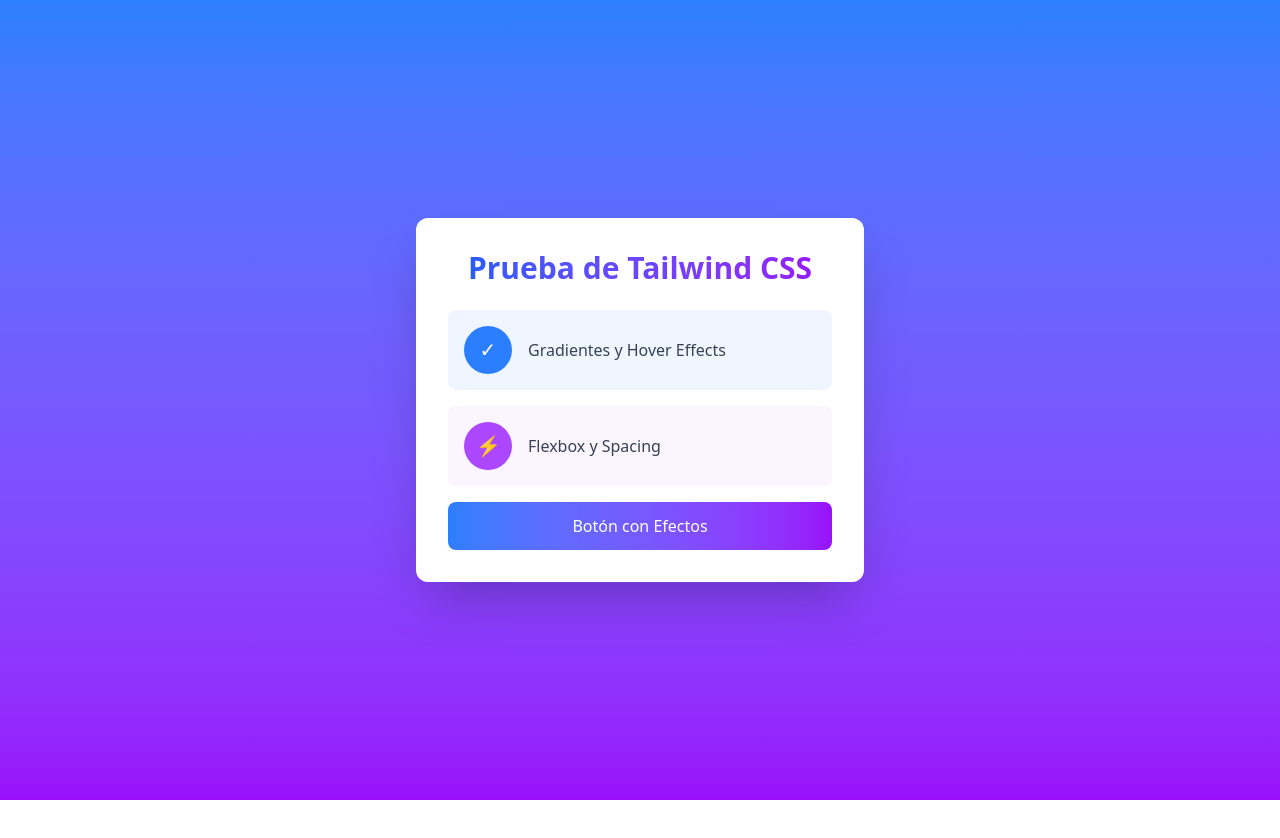
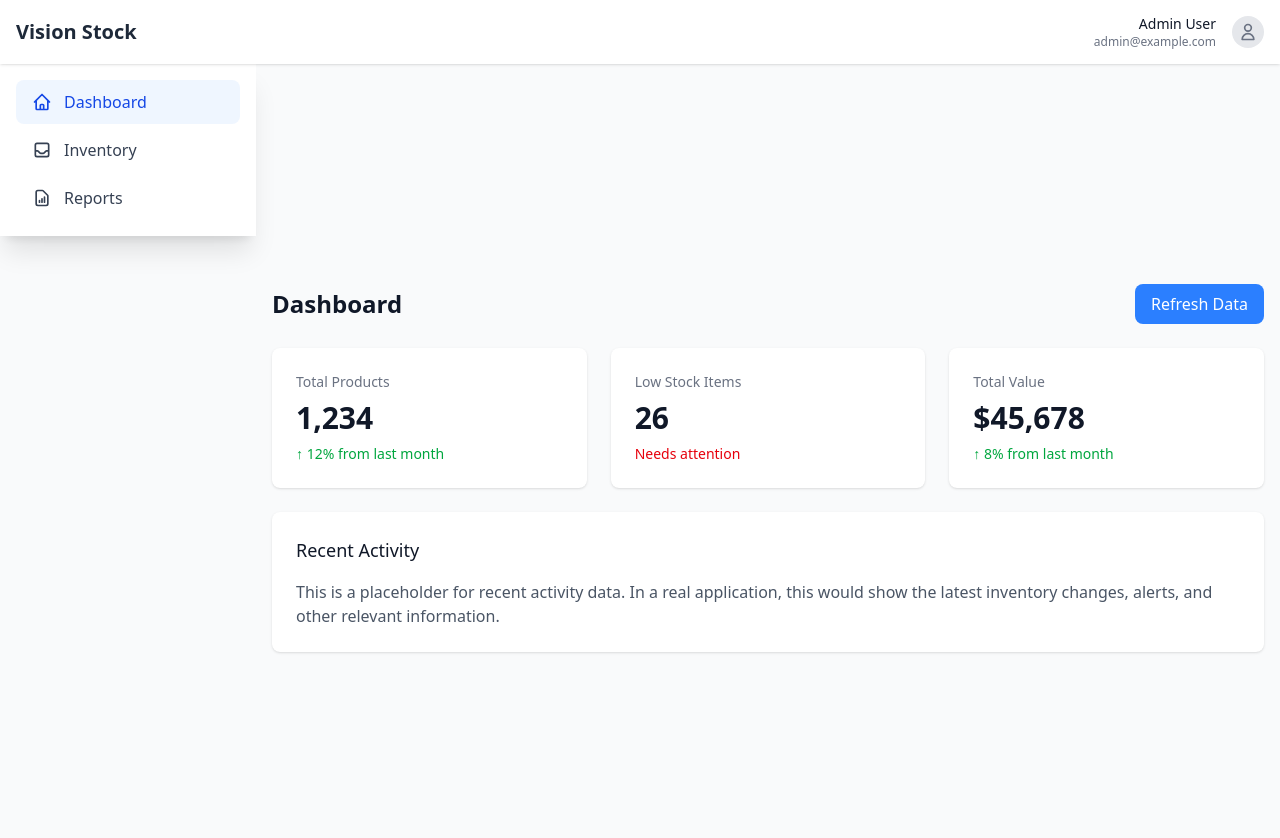
Before and after one commit to mayk0l/vision-stock, a React (Vite) app in the folder frontend/: page / in a window 1280 px wide. Shown: the top 838 px of the page. Before the commit the page ends 800 px from the top, so only its background shows below. Built offline with nearby package versions, Linux system fonts and the light colour scheme.

Commit message:
feature: agregar layout responsive y página base de dashboard

```diff
--- a/frontend/src/App.tsx
+++ b/frontend/src/App.tsx
@@ -1,32 +1,11 @@
+import AppLayout from './components/AppLayout';
+import DashboardPage from './pages/DashboardPage';
+
 function App() {
   return (
-    <div className="min-h-screen bg-gradient-to-b from-blue-500 to-purple-600 flex items-center justify-center p-4">
-      <div className="bg-white rounded-xl shadow-2xl p-8 max-w-md w-full mx-auto transform hover:scale-105 transition-transform duration-300">
-        <h1 className="text-3xl font-bold text-center mb-6 text-transparent bg-clip-text bg-gradient-to-r from-blue-600 to-purple-600">
-          Prueba de Tailwind CSS
-        </h1>
-
-        <div className="space-y-4">
-          <div className="flex items-center gap-4 bg-blue-50 p-4 rounded-lg hover:bg-blue-100 transition-colors">
-            <div className="w-12 h-12 bg-blue-500 rounded-full flex items-center justify-center">
-              <span className="text-white text-xl">✓</span>
-            </div>
-            <p className="text-gray-700">Gradientes y Hover Effects</p>
-          </div>
-
-          <div className="flex items-center gap-4 bg-purple-50 p-4 rounded-lg hover:bg-purple-100 transition-colors">
-            <div className="w-12 h-12 bg-purple-500 rounded-full flex items-center justify-center">
-              <span className="text-white text-xl">⚡</span>
-            </div>
-            <p className="text-gray-700">Flexbox y Spacing</p>
-          </div>
-
-          <button className="w-full bg-gradient-to-r from-blue-500 to-purple-600 text-white py-3 px-6 rounded-lg font-medium hover:opacity-90 transform hover:-translate-y-0.5 transition-all">
-            Botón con Efectos
-          </button>
-        </div>
-      </div>
-    </div>
+    <AppLayout>
+      <DashboardPage />
+    </AppLayout>
   );
 }
 
--- /dev/null
+++ b/frontend/src/components/AppLayout.tsx
@@ -0,0 +1,133 @@
+import { useState } from 'react';
+
+interface AppLayoutProps {
+  children: React.ReactNode;
+}
+
+function AppLayout({ children }: AppLayoutProps) {
+  const [isSidebarOpen, setIsSidebarOpen] = useState(false);
+  const [activePage, setActivePage] = useState('dashboard');
+
+  const navigation = [
+    {
+      name: 'Dashboard',
+      href: '#',
+      id: 'dashboard',
+      icon: (
+        <svg className="w-5 h-5" fill="none" stroke="currentColor" viewBox="0 0 24 24">
+          <path strokeLinecap="round" strokeLinejoin="round" strokeWidth={2} d="M3 12l2-2m0 0l7-7 7 7M5 10v10a1 1 0 001 1h3m10-11l2 2m-2-2v10a1 1 0 01-1 1h-3m-6 0a1 1 0 001-1v-4a1 1 0 011-1h2a1 1 0 011 1v4a1 1 0 001 1m-6 0h6" />
+        </svg>
+      ),
+    },
+    {
+      name: 'Inventory',
+      href: '#',
+      id: 'inventory',
+      icon: (
+        <svg className="w-5 h-5" fill="none" stroke="currentColor" viewBox="0 0 24 24">
+          <path strokeLinecap="round" strokeLinejoin="round" strokeWidth={2} d="M20 13V6a2 2 0 00-2-2H6a2 2 0 00-2 2v7m16 0v5a2 2 0 01-2 2H6a2 2 0 01-2-2v-5m16 0h-2.586a1 1 0 00-.707.293l-2.414 2.414a1 1 0 01-.707.293h-3.172a1 1 0 01-.707-.293l-2.414-2.414A1 1 0 006.586 13H4" />
+        </svg>
+      ),
+    },
+    {
+      name: 'Reports',
+      href: '#',
+      id: 'reports',
+      icon: (
+        <svg className="w-5 h-5" fill="none" stroke="currentColor" viewBox="0 0 24 24">
+          <path strokeLinecap="round" strokeLinejoin="round" strokeWidth={2} d="M9 17v-2m3 2v-4m3 4v-6m2 10H7a2 2 0 01-2-2V5a2 2 0 012-2h5.586a1 1 0 01.707.293l5.414 5.414a1 1 0 01.293.707V19a2 2 0 01-2 2z" />
+        </svg>
+      ),
+    },
+  ];
+
+  return (
+    <div className="min-h-screen bg-gray-50 text-gray-800">
+      {/* Header - Fixed at top, responsive padding */}
+      <header className="fixed top-0 left-0 right-0 h-16 bg-white shadow-sm z-30">
+        <div className="flex items-center justify-between px-4 h-full">
+          {/* Menu button - Only visible on mobile */}
+          <button
+            onClick={() => setIsSidebarOpen(!isSidebarOpen)}
+            className="md:hidden p-2 rounded-lg hover:bg-gray-100"
+          >
+            <svg className="w-6 h-6" fill="none" stroke="currentColor" viewBox="0 0 24 24">
+              <path strokeLinecap="round" strokeWidth="2" d="M4 6h16M4 12h16M4 18h16" />
+            </svg>
+          </button>
+
+          {/* App title */}
+          <h1 className="text-xl font-semibold text-gray-800">Vision Stock</h1>
+
+          {/* User profile */}
+          <div className="flex items-center space-x-4">
+            <div className="hidden md:block text-right">
+              <div className="text-sm font-medium text-gray-900">Admin User</div>
+              <div className="text-xs text-gray-500">admin@example.com</div>
+            </div>
+            <button className="w-8 h-8 rounded-full bg-gray-200 flex items-center justify-center">
+              <svg className="w-5 h-5 text-gray-500" fill="none" stroke="currentColor" viewBox="0 0 24 24">
+                <path strokeLinecap="round" strokeLinejoin="round" strokeWidth={2} d="M16 7a4 4 0 11-8 0 4 4 0 018 0zM12 14a7 7 0 00-7 7h14a7 7 0 00-7-7z" />
+              </svg>
+            </button>
+          </div>
+        </div>
+      </header>
+
+      {/* Sidebar - Hidden on mobile, visible on md+ screens */}
+      <aside
+        className={`
+          fixed top-16 left-0 h-full w-64 bg-white shadow-xl transform transition-transform z-20
+          md:translate-x-0 md:sticky
+          ${isSidebarOpen ? 'translate-x-0' : '-translate-x-full'}
+        `}
+      >
+        <nav className="p-4">
+          <ul className="space-y-1">
+            {navigation.map((item) => (
+              <li key={item.id}>
+                <a
+                  href={item.href}
+                  onClick={(e) => {
+                    e.preventDefault();
+                    setActivePage(item.id);
+                  }}
+                  className={`
+                    flex items-center space-x-3 px-4 py-2.5 rounded-lg transition-colors duration-200
+                    ${activePage === item.id
+                      ? 'bg-blue-50 text-blue-700'
+                      : 'hover:bg-gray-100 text-gray-700'
+                    }
+                  `}
+                >
+                  {item.icon}
+                  <span>{item.name}</span>
+                </a>
+              </li>
+            ))}
+          </ul>
+        </nav>
+      </aside>
+
+      {/* Main content - Responsive padding and margin */}
+      <main className={`
+        pt-20 min-h-screen transition-all duration-300
+        md:pl-64
+      `}>
+        <div className="container mx-auto px-4 py-8">
+          {children}
+        </div>
+      </main>
+
+      {/* Overlay for mobile sidebar */}
+      {isSidebarOpen && (
+        <div
+          className="fixed inset-0 bg-black bg-opacity-50 z-10 md:hidden"
+          onClick={() => setIsSidebarOpen(false)}
+        />
+      )}
+    </div>
+  );
+}
+
+export default AppLayout;
--- /dev/null
+++ b/frontend/src/pages/DashboardPage.tsx
@@ -0,0 +1,46 @@
+import React from 'react';
+
+const DashboardPage: React.FC = () => {
+  return (
+    <div className="space-y-6">
+      {/* Dashboard Header */}
+      <div className="flex items-center justify-between">
+        <h1 className="text-2xl font-semibold text-gray-900">Dashboard</h1>
+        <div className="flex items-center space-x-4">
+          <button className="px-4 py-2 bg-blue-500 text-white rounded-lg hover:bg-blue-600 transition-colors">
+            Refresh Data
+          </button>
+        </div>
+      </div>
+
+      {/* Stats Overview */}
+      <div className="grid grid-cols-1 md:grid-cols-3 gap-6">
+        <div className="bg-white p-6 rounded-lg shadow-sm">
+          <h3 className="text-sm font-medium text-gray-500">Total Products</h3>
+          <p className="mt-2 text-3xl font-semibold text-gray-900">1,234</p>
+          <p className="mt-2 text-sm text-green-600">↑ 12% from last month</p>
+        </div>
+        <div className="bg-white p-6 rounded-lg shadow-sm">
+          <h3 className="text-sm font-medium text-gray-500">Low Stock Items</h3>
+          <p className="mt-2 text-3xl font-semibold text-gray-900">26</p>
+          <p className="mt-2 text-sm text-red-600">Needs attention</p>
+        </div>
+        <div className="bg-white p-6 rounded-lg shadow-sm">
+          <h3 className="text-sm font-medium text-gray-500">Total Value</h3>
+          <p className="mt-2 text-3xl font-semibold text-gray-900">$45,678</p>
+          <p className="mt-2 text-sm text-green-600">↑ 8% from last month</p>
+        </div>
+      </div>
+
+      {/* Recent Activity */}
+      <div className="bg-white rounded-lg shadow-sm p-6">
+        <h2 className="text-lg font-medium text-gray-900 mb-4">Recent Activity</h2>
+        <div className="space-y-4">
+          <p className="text-gray-600">This is a placeholder for recent activity data. In a real application, this would show the latest inventory changes, alerts, and other relevant information.</p>
+        </div>
+      </div>
+    </div>
+  );
+};
+
+export default DashboardPage;
```
Also changed, not shown: frontend/postcss.config.js (added), frontend/tailwind.config.js (added).
